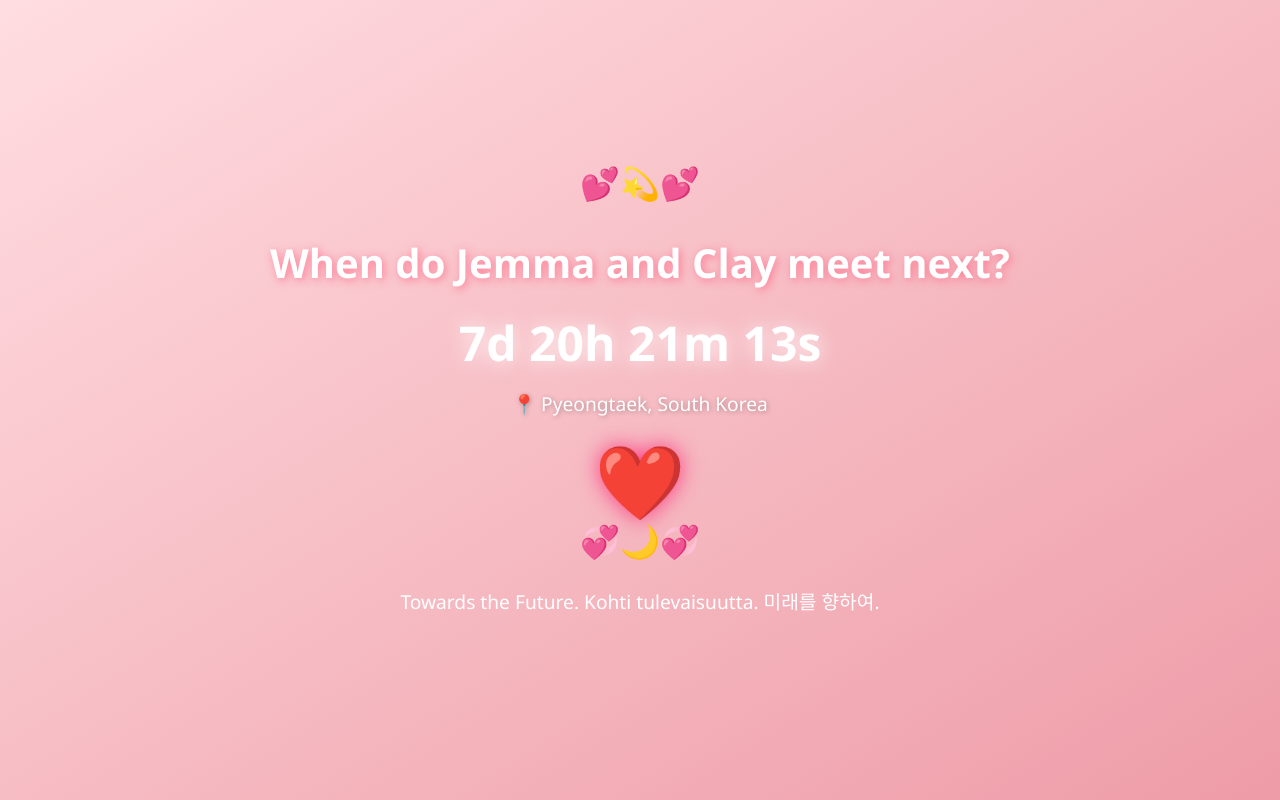
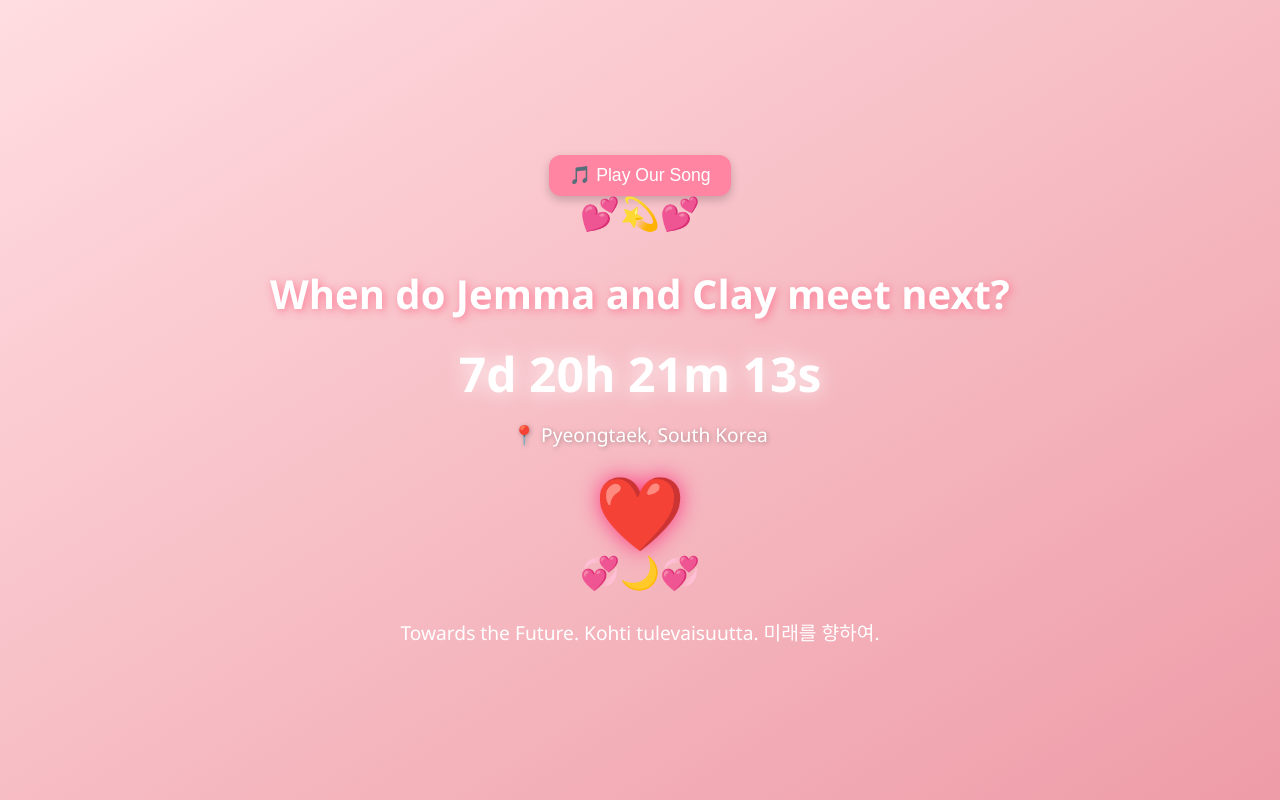
Before and after one commit to clayozuna/Jemma, a plain HTML site: page index.html in a window 1280 px wide. Drawn offline with Linux system fonts and the light colour scheme.

Commit message:
Update index.html

```diff
--- a/index.html
+++ b/index.html
@@ -23,20 +23,17 @@
     h1 {
       font-size: 2.5em;
       margin-bottom: 20px;
-      color: #fff;
       text-shadow: 2px 2px 8px rgba(255, 105, 135, 0.8);
     }
 
     #countdown {
       font-size: 3em;
       font-weight: bold;
-      color: #fff;
       text-shadow: 0 0 20px rgba(255, 255, 255, 0.9);
     }
 
     .location {
       font-size: 1.2em;
-      color: white;
       margin-top: 15px;
       text-shadow: 1px 1px 5px rgba(0, 0, 0, 0.3);
     }
@@ -67,39 +64,40 @@
     .love-note {
       margin-top: 20px;
       font-size: 1.2em;
-      color: white;
       max-width: 600px;
     }
 
+    .play-button {
+      margin-top: 20px;
+      font-size: 1.1em;
+      padding: 10px 20px;
+      border: none;
+      border-radius: 12px;
+      background-color: #ff85a2;
+      color: white;
+      box-shadow: 0 4px 10px rgba(0,0,0,0.2);
+      cursor: pointer;
+      transition: background-color 0.3s ease;
+    }
+
+    .play-button:hover {
+      background-color: #ff4e80;
+    }
+
     @media (max-width: 600px) {
-      h1 {
-        font-size: 1.8em;
-      }
-
-      #countdown {
-        font-size: 2.2em;
-      }
-
-      .location,
-      .love-note {
-        font-size: 1em;
-        padding: 0 10px;
-      }
-
-      .glow-heart {
-        font-size: 3em;
-      }
-
-      .hearts {
-        font-size: 1.5em;
-      }
+      h1 { font-size: 1.8em; }
+      #countdown { font-size: 2.2em; }
+      .location, .love-note { font-size: 1em; padding: 0 10px; }
+      .glow-heart { font-size: 3em; }
+      .hearts { font-size: 1.5em; }
     }
   </style>
 </head>
 <body>
 
-  <!-- 🎵 Background Music -->
-  <audio autoplay loop>
+  <!-- 🎵 Music Controls -->
+  <button class="play-button" onclick="document.getElementById('bg-music').play()">🎵 Play Our Song</button>
+  <audio id="bg-music" loop>
     <source src="song.mp3" type="audio/mpeg">
     Your browser does not support the audio element.
   </audio>
@@ -108,9 +106,7 @@
   <h1>When do Jemma and Clay meet next?</h1>
   <div id="countdown">Loading...</div>
 
-  <!-- 📍 Location -->
   <div class="location">📍 Pyeongtaek, South Korea</div>
-
   <div class="glow-heart">❤️</div>
   <div class="hearts">💞🌙💞</div>
 
```
